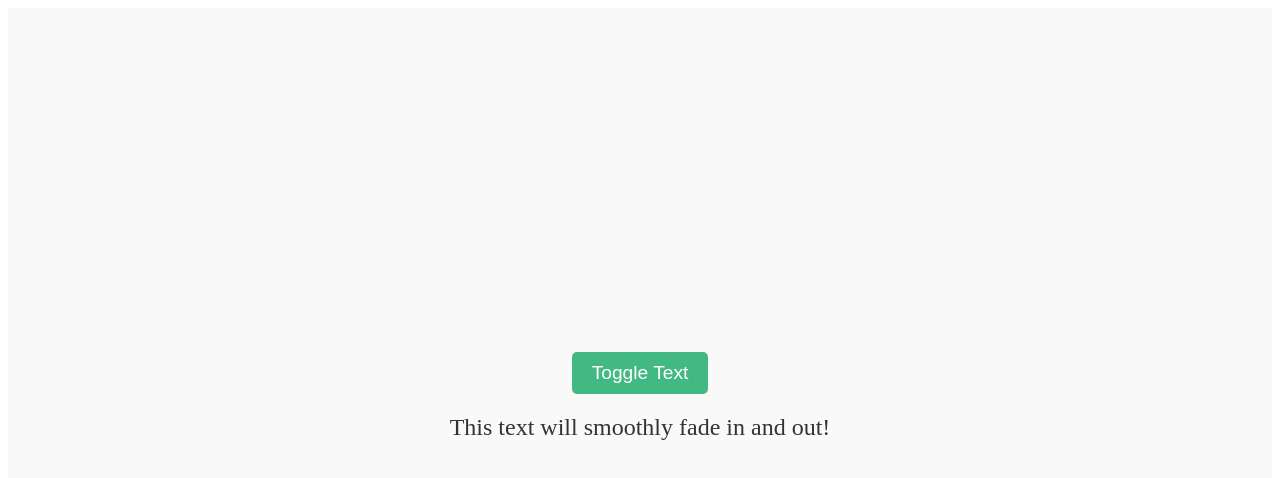
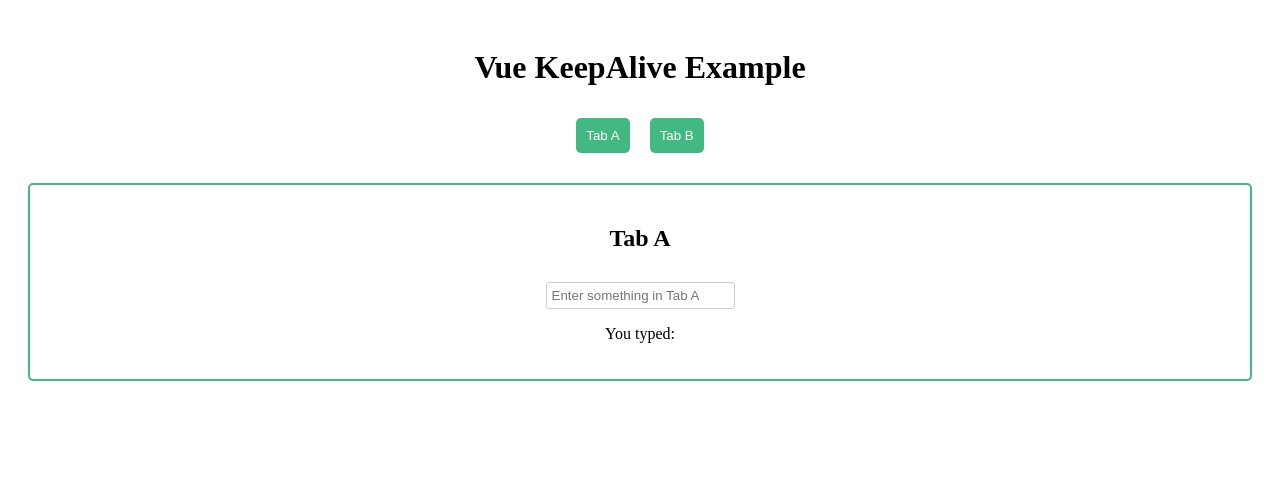
Before and after one commit to darshitdudhaiya/100DaysOfVue, a Vue app: page / in a window 1280 px wide. Shown: the top 478 px of the page. Built offline with nearby package versions, Linux system fonts and the light colour scheme.

Commit message:
Exploring <KeepAlive> in Vue.js

```diff
--- a/src/App.vue
+++ b/src/App.vue
@@ -1,16 +1,52 @@
 <template>
-  <div id="app">
-    <transition-component />
+  <div class="app-container">
+    <h1>Vue KeepAlive Example</h1>
+    <div class="tabs">
+      <button @click="currentTab = 'TabA'">Tab A</button>
+      <button @click="currentTab = 'TabB'">Tab B</button>
+    </div>
+
+    <keep-alive>
+      <component :is="currentTab" />
+    </keep-alive>
   </div>
 </template>
 
 <script>
-import TransitionComponent from './components/TransitionComponent.vue'
+import TabA from './components/TabAComponent.vue'
+import TabB from './components/TabBComponent.vue'
 
 export default {
-  name: 'App',
+  data() {
+    return {
+      currentTab: 'TabA'
+    };
+  },
   components: {
-    TransitionComponent
+    TabA,
+    TabB
   }
+};
+</script>
+
+<style scoped>
+.app-container {
+  text-align: center;
+  padding: 20px;
 }
-</script>
+.tabs {
+  margin-bottom: 20px;
+}
+button {
+  margin: 10px;
+  padding: 10px;
+  background-color: #42b983;
+  color: white;
+  border: none;
+  border-radius: 5px;
+  cursor: pointer;
+}
+button:hover {
+  background-color: #358a63;
+}
+</style>
--- /dev/null
+++ b/src/components/TabAComponent.vue
@@ -0,0 +1,31 @@
+<template>
+  <div class="tab">
+    <h2>Tab A</h2>
+    <input v-model="inputA" placeholder="Enter something in Tab A" />
+    <p>You typed: {{ inputA }}</p>
+  </div>
+</template>
+
+<script>
+export default {
+  data() {
+    return {
+      inputA: ''
+    }
+  }
+}
+</script>
+
+<style scoped>
+.tab {
+  padding: 20px;
+  border: 2px solid #42b983;
+  border-radius: 5px;
+}
+input {
+  padding: 5px;
+  margin-top: 10px;
+  border: 1px solid #ccc;
+  border-radius: 3px;
+}
+</style>
--- /dev/null
+++ b/src/components/TabBComponent.vue
@@ -0,0 +1,31 @@
+<template>
+  <div class="tab">
+    <h2>Tab B</h2>
+    <input v-model="inputB" placeholder="Enter something in Tab B" />
+    <p>You typed: {{ inputB }}</p>
+  </div>
+</template>
+
+<script>
+export default {
+  data() {
+    return {
+      inputB: ''
+    };
+  }
+};
+</script>
+
+<style scoped>
+.tab {
+  padding: 20px;
+  border: 2px solid #42b983;
+  border-radius: 5px;
+}
+input {
+  padding: 5px;
+  margin-top: 10px;
+  border: 1px solid #ccc;
+  border-radius: 3px;
+}
+</style>
```
